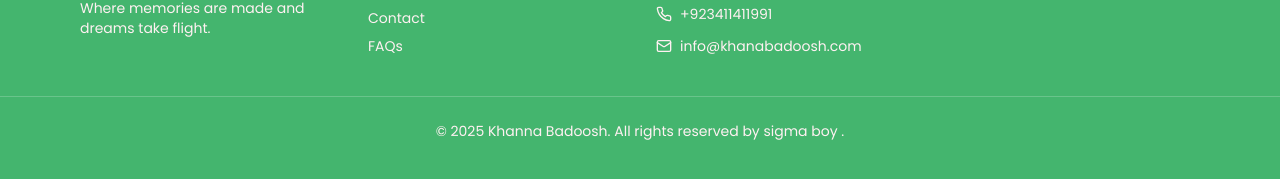
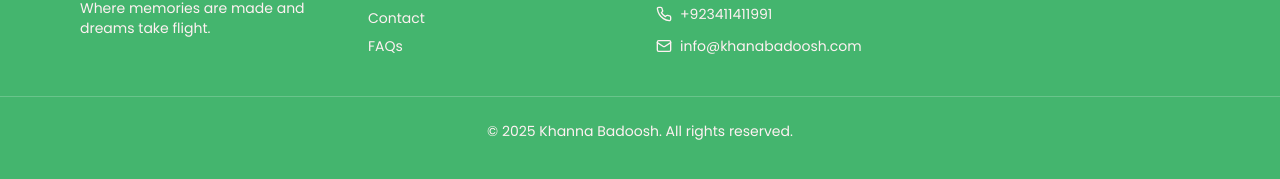
Before and after one commit to mohidmeer/khana-badosh, a Next.js app: page / in a window 1280 px wide. Shown: the part 2785-2964 px from the top of the page. Built offline with nearby package versions, Linux system fonts and the light colour scheme.

Commit message:
removed sigma boy

```diff
--- a/src/components/Footer.js
+++ b/src/components/Footer.js
@@ -52,7 +52,7 @@
 
       </div>
       <div className="text-center text-sm mt-10 border-t border-white/20 pt-6">
-        © {new Date().getFullYear()} Khanna Badoosh. All rights reserved by sigma boy .
+        © {new Date().getFullYear()} Khanna Badoosh. All rights reserved.
       </div>
     </footer>
   );
```
